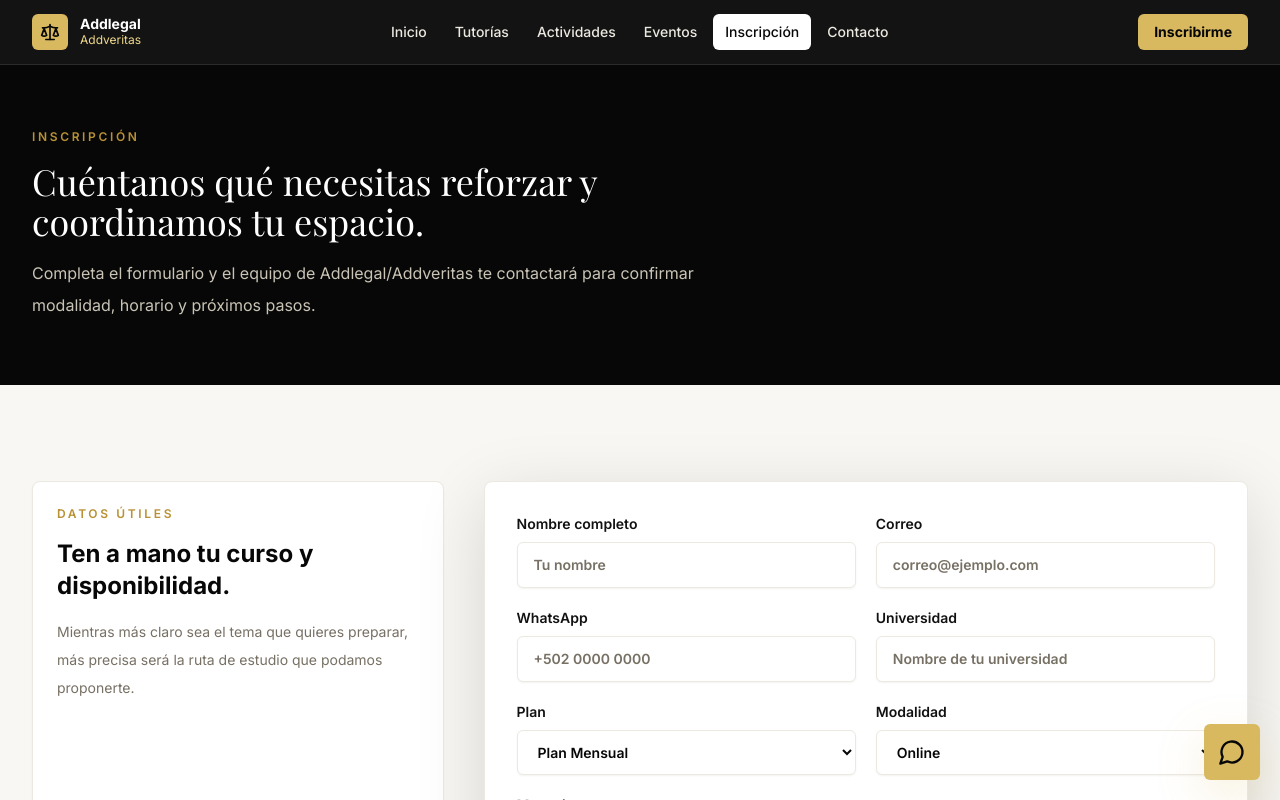
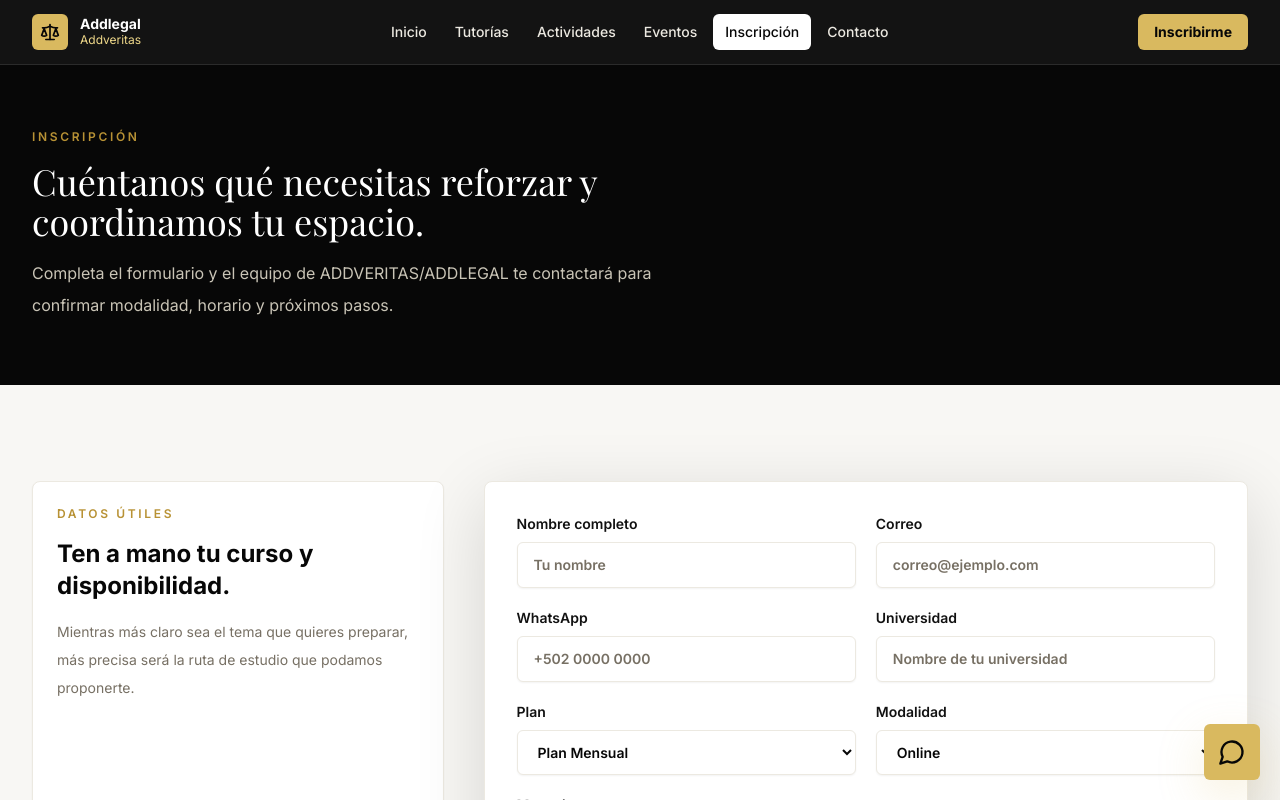
Before and after one commit to JohnnyTiu/addverita-web, a Next.js app: page /inscripcion in a window 1280 px wide. Shown: the top 800 px of the page. Built offline with nearby package versions, Linux system fonts and the light colour scheme; a web font is replaced by a local one.

Commit message:
Update brand contact copy

```diff
--- a/src/app/inscripcion/page.tsx
+++ b/src/app/inscripcion/page.tsx
@@ -14,7 +14,7 @@ export default function InscripcionPage() {
           <SectionHeader
             eyebrow="Inscripción"
             title="Cuéntanos qué necesitas reforzar y coordinamos tu espacio."
-            description="Completa el formulario y el equipo de Addlegal/Addveritas te contactará para confirmar modalidad, horario y próximos pasos."
+            description="Completa el formulario y el equipo de ADDVERITAS/ADDLEGAL te contactará para confirmar modalidad, horario y próximos pasos."
             inverted
           />
         </div>
--- a/src/components/layout/WhatsAppButton.tsx
+++ b/src/components/layout/WhatsAppButton.tsx
@@ -2,7 +2,7 @@ import { MessageCircle } from "lucide-react";
 
 export function WhatsAppButton() {
   const phone = process.env.NEXT_PUBLIC_WHATSAPP_NUMBER ?? "50242026792";
-  const message = encodeURIComponent("Hola, quiero información sobre Addlegal/Addveritas.");
+  const message = encodeURIComponent("Hola, quiero información sobre ADDVERITAS/ADDLEGAL.");
 
   return (
     <a
```
